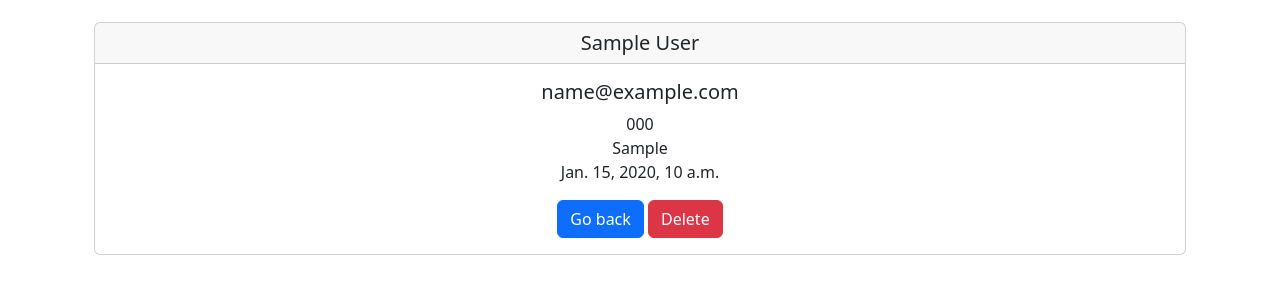
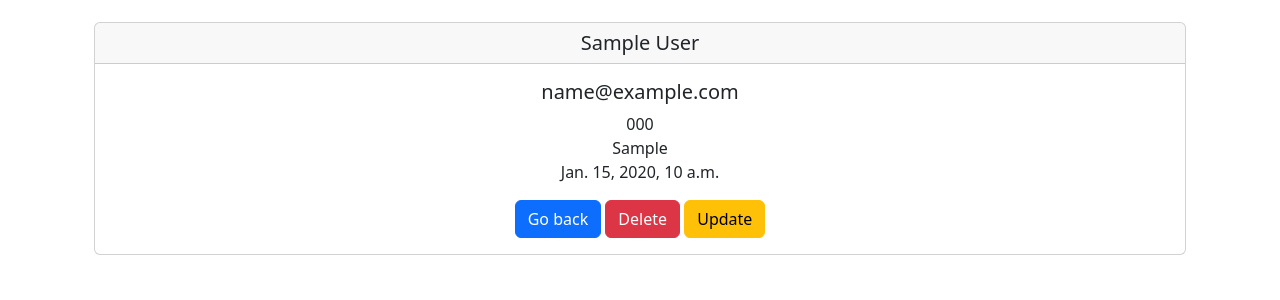
Before and after one commit to SouvikMukherjee199/crm_test, a Django app: page /client/1 in a window 1280 px wide. Shown: the part 154-454 px from the top of the page. Run offline with Django 5.2, Linux system fonts and the light colour scheme; a user stored in the database is signed in; tables that the repository leaves empty hold one stand-in row (values such as "Sample post").

Commit message:
update-record feature setup

```diff
--- a/crm/webapp/templates/client.html
+++ b/crm/webapp/templates/client.html
@@ -13,6 +13,7 @@
     </p>
     <a href="{% url 'home'  %}" class="btn btn-primary">Go back</a>
     <a href="{% url 'client_delete' client_record.id  %}" class="btn btn-danger">Delete</a>
+    <a href="{% url 'client_update' client_record.id  %}" class="btn btn-warning">Update</a>
   </div>
 </div>
 
--- a/crm/webapp/urls.py
+++ b/crm/webapp/urls.py
@@ -9,5 +9,6 @@ urlpatterns = [
     path('client/<int:pk>', views.client, name='client'),
     path('client_delete/<int:pk>', views.client_delete, name='client_delete'),
     path('add_client/', views.add_client, name='add_client'),
+    path('client_update/<int:pk>', views.client_update, name='client_update'),
 
 ]
--- a/crm/webapp/views.py
+++ b/crm/webapp/views.py
@@ -91,3 +91,22 @@ def add_client(request):
         messages.success(request, "Login to add a new client")
 
         return redirect('home')
+
+    #For updating the client record
+
+def client_update(request, pk):
+    if request.user.is_authenticated:
+        # Look up the specific client by primary key (pk)or id
+        client_record = Client.objects.get(id=pk)
+        form = AddClientForm(request.POST or None, instance=client_record)
+        if request.method == 'POST':
+            if form.is_valid:
+                update_client = form.save()
+                messages.success(request, "Client record updated successfully")
+                return redirect('home')
+        else:
+            form = AddClientForm(instance=client_record)
+        return render(request, 'client_update.html', {'form': form})
+    else:
+        messages.success(request, "Login to update the client record")
+        return redirect('home')
```
Also changed, not shown: crm/webapp/templates/client_update.html (added, +21 -0 lines).
